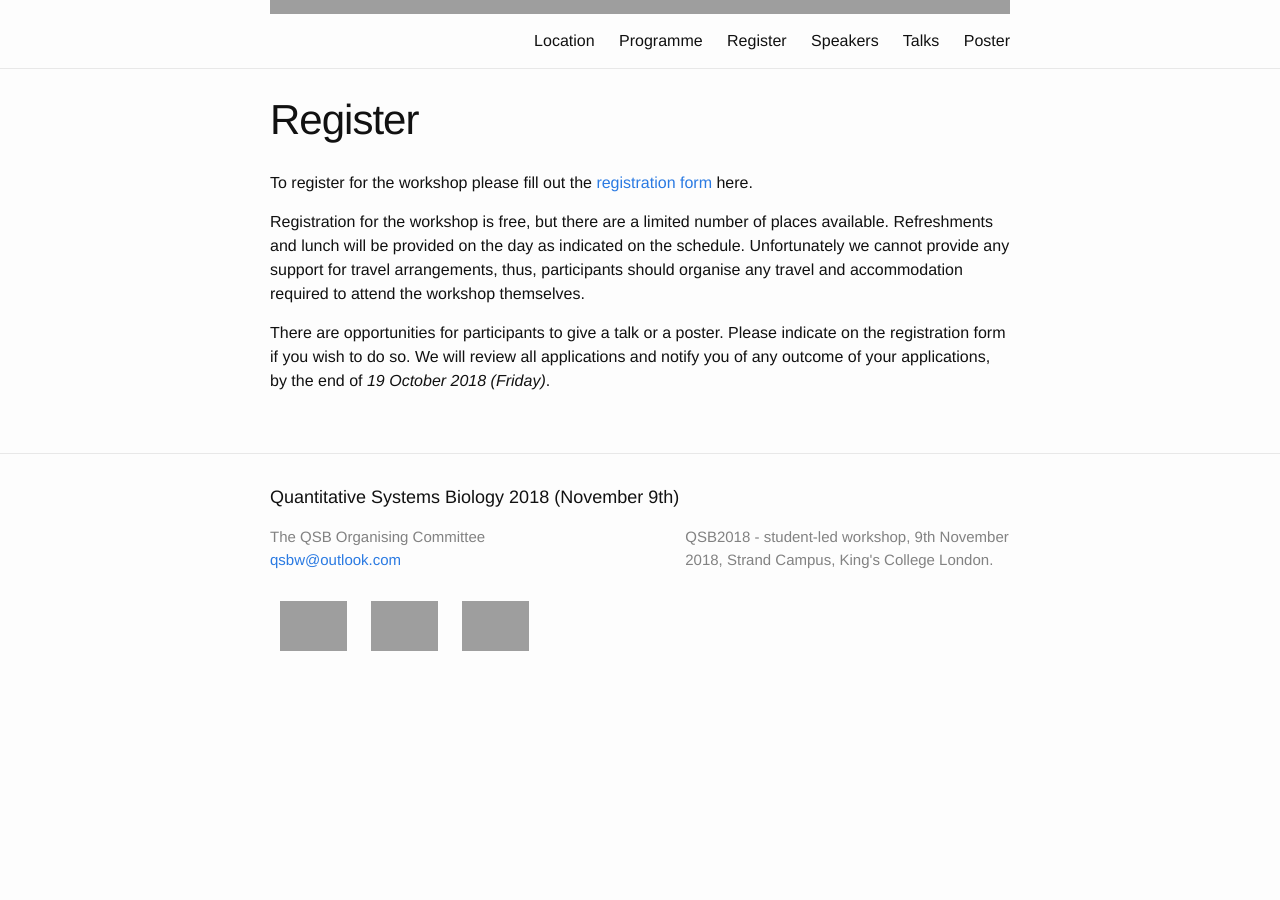
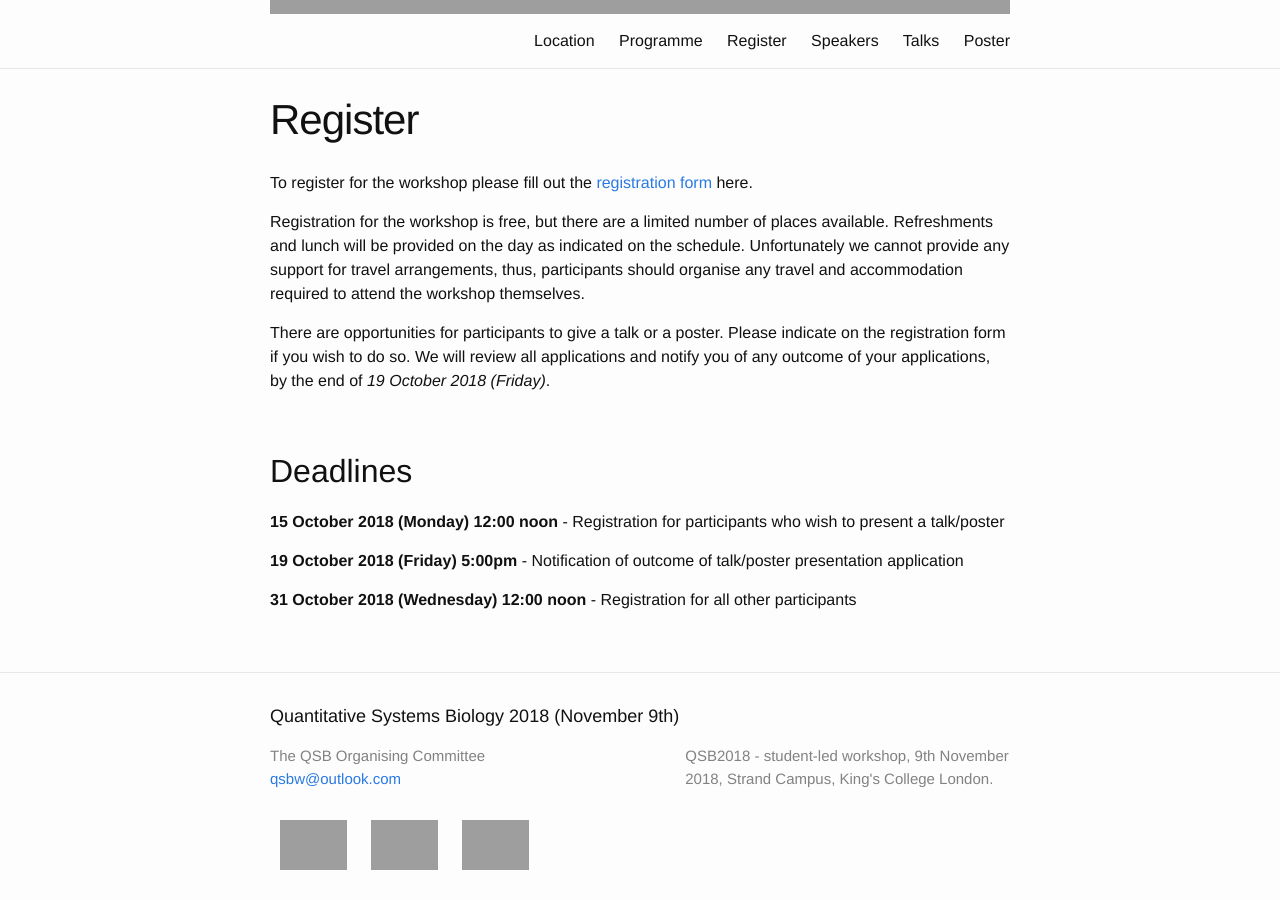
Before and after one commit to qsbworkshop/qsb2019, a Jekyll site: the page built from docs/register.md, in a window 1280 px wide and 900 px high, scrolled down 600 px. Built offline with Jekyll 4.4.1, drawn with Linux system fonts in a browser that asks for light colours; before the commit the page ends 1281 px from its top, so only the background shows below that.

Commit message:
Update register.md

```diff
--- a/docs/register.md
+++ b/docs/register.md
@@ -8,3 +8,10 @@ permalink: /register/
  <p>Registration for the workshop is free, but there are a limited number of places available. Refreshments and lunch will be provided on the day as indicated on the schedule. Unfortunately we cannot provide any support for travel arrangements, thus, participants should organise any travel and accommodation required to attend the workshop themselves.</p>
 
  <p>There are opportunities for participants to give a talk or a poster. Please indicate on the registration form if you wish to do so. We will review all applications and notify you of any outcome of your applications, by the end of <em>19 October 2018 (Friday)</em>. </p>
+
+ <br>
+
+ <h2>Deadlines</h2>
+ <p><b>15 October 2018 (Monday) 12:00 noon</b> - Registration for participants who wish to present a talk/poster</p>
+ <p><b>19 October 2018 (Friday) 5:00pm</b> - Notification of outcome of talk/poster presentation application</p>
+ <p><b>31 October 2018 (Wednesday) 12:00 noon</b> - Registration for all other participants</p>
```
